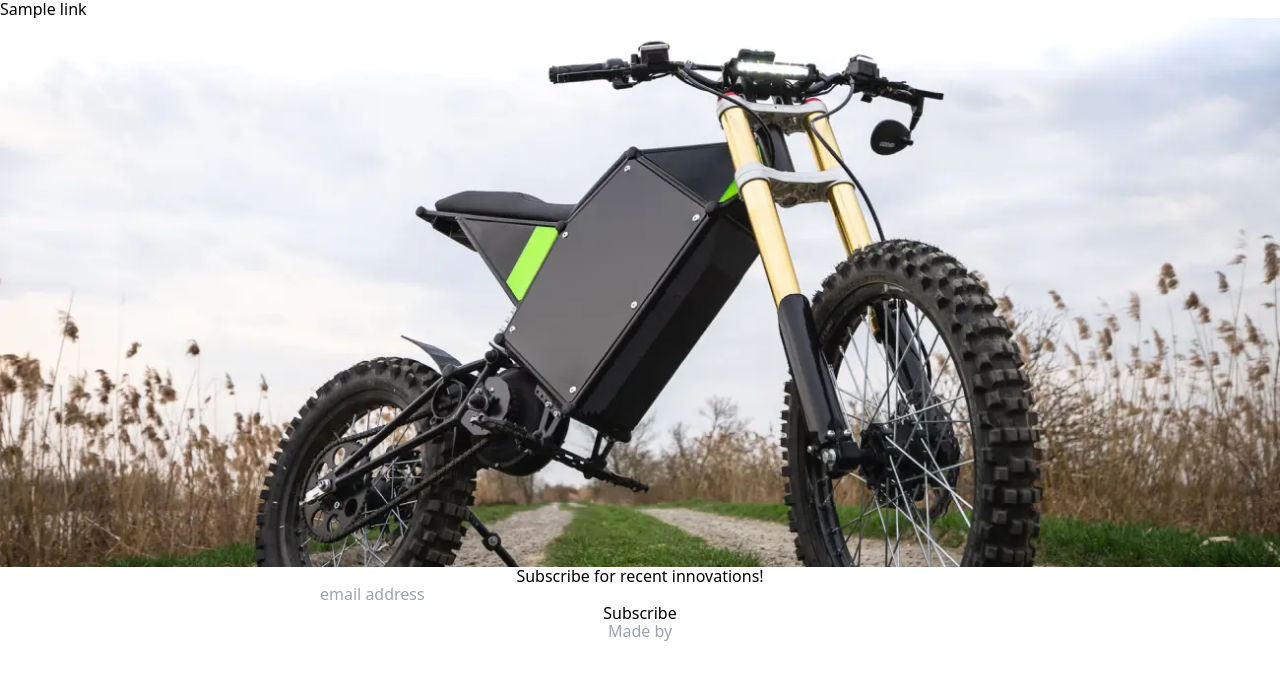
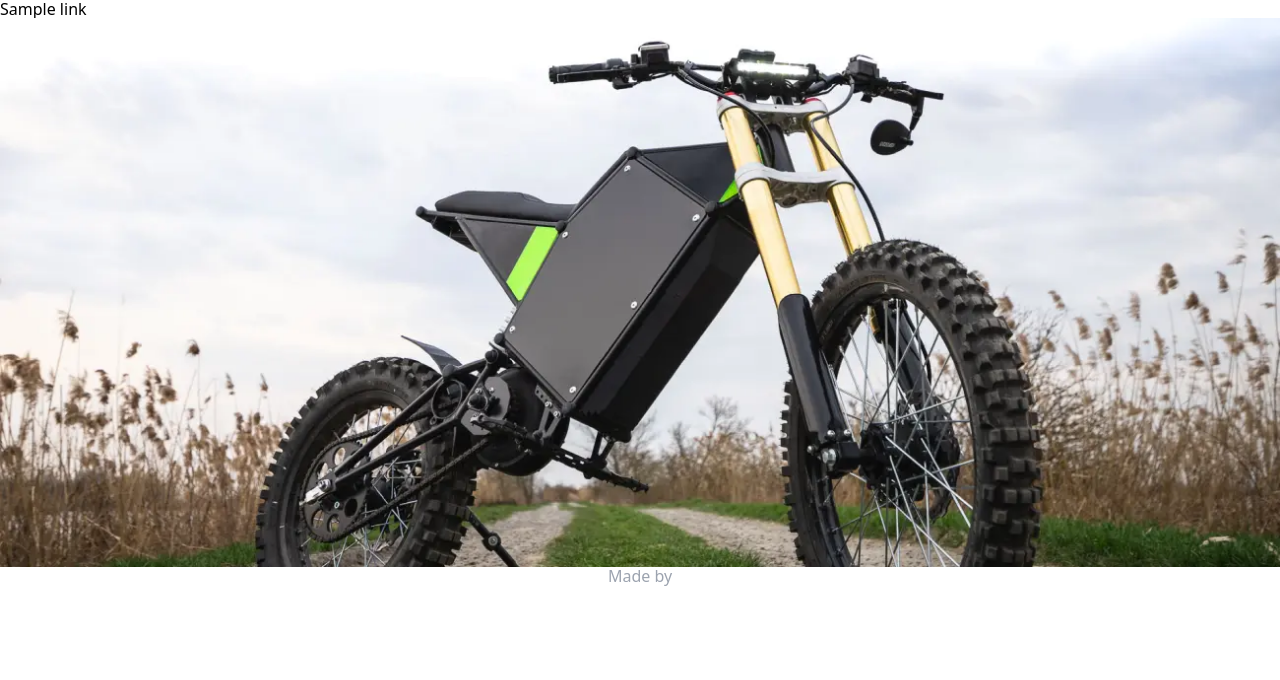
Before and after one commit to tvikito/nextjs-simple-web-template, a Next.js app: page / in a window 1280 px wide. Shown: the top 680 px of the page. Built offline with nearby package versions, Linux system fonts and the light colour scheme; a web font is replaced by a local one.

Commit message:
footer cleanup

```diff
--- a/src/components/Footer.tsx
+++ b/src/components/Footer.tsx
@@ -11,36 +11,12 @@ const Footer: React.FC<{ children?: React.ReactNode }> = ({ children }) => {
     <footer className="">
       <div className="px-5">
         {children}
-        <div>
-          <div className=" w-full text-center">
-            <h3>Subscribe for recent innovations!</h3>
-            <form method="post" noValidate onSubmit={handleSubmitForm}>
-              <div className=" xs:flex rounded-lg overflow-hidden max-w-screen-sm mx-auto">
-                <input
-                  type="email"
-                  value={email}
-                  className="email text-black w-full  sm:flex-1"
-                  placeholder="email address"
-                  required
-                  onChange={({ target: { value } }) => setEmail(value)}
-                />
-                <button
-                  type="submit"
-                  name="subscribe"
-                  className="w-full xs:w-auto"
-                >
-                  Subscribe
-                </button>
-              </div>
-            </form>
-          </div>
-        </div>
 
         <div className="pb-5 text-gray-400 flex flex-col items-center">
           Made by{' '}
           <a
             href="http://tomasvykoukal.com/"
-            className="font-bold hover:underline no-arrow text-sm"
+            className="font-bold hover:underline text-sm"
             target="_blank"
             rel="noreferrer"
           >
```
